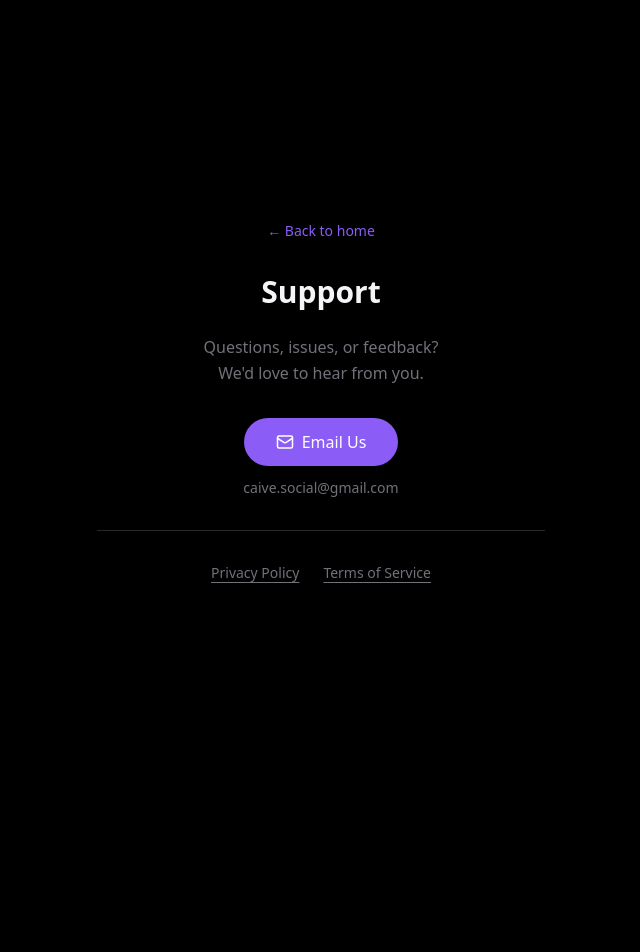
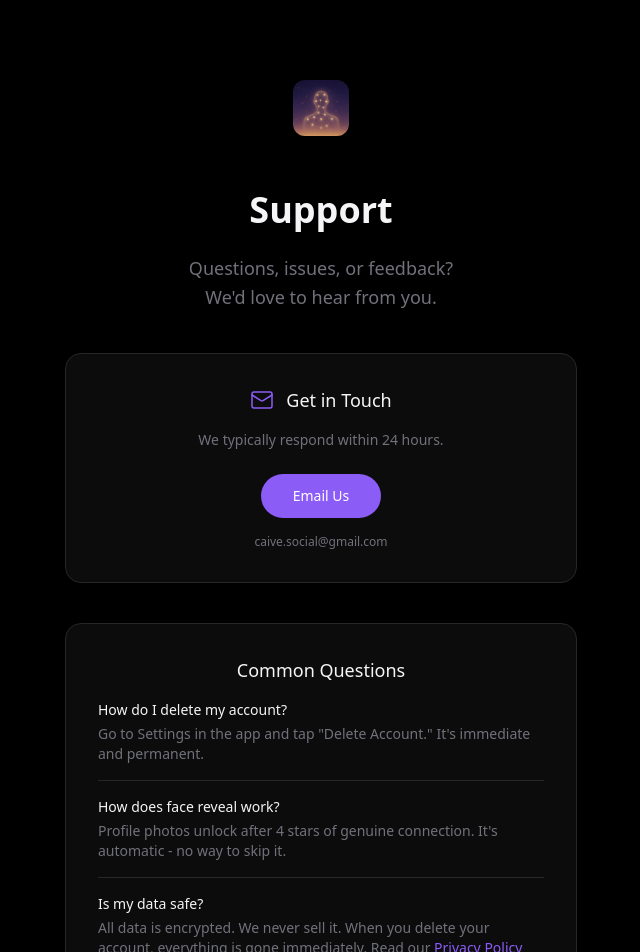
Before and after one commit to Owlwareness/soular-landing, a Next.js app: page /support in a window 1280 px wide. Shown: the top 952 px of the page, without its empty margins (319-959 px from the left). Before the commit the page ends 800 px from the top, so only its background shows below. Built offline with nearby package versions, Linux system fonts and the light colour scheme.

Commit message:
revamp support route

```diff
--- a/app/components/HeroSection.tsx
+++ b/app/components/HeroSection.tsx
@@ -14,9 +14,9 @@ export function HeroSection({ headline, tagline, appStoreUrl }: HeroSectionProps
         <Image
           src="/images/logo.png"
           alt="SoularVerse logo"
-          width={80}
-          height={80}
-          className="mx-auto mb-6 rounded-2xl md:w-24 md:h-24"
+          width={100}
+          height={100}
+          className="mx-auto mb-10 rounded-2xl md:w-32 md:h-32"
           priority
         />
         <h1 className="text-3xl font-bold text-foreground leading-tight md:text-6xl tracking-tight">
@@ -24,10 +24,10 @@ export function HeroSection({ headline, tagline, appStoreUrl }: HeroSectionProps
             {headline}
           </span>
         </h1>
-        <p className="mt-4 text-base text-muted md:text-xl">
+        <p className="mt-6 text-base text-muted md:text-xl">
           {tagline}
         </p>
-        <div className="mt-8 cta-glow inline-block">
+        <div className="mt-12 cta-glow inline-block">
           <AppStoreBadge url={appStoreUrl} />
         </div>
       </div>
--- a/app/support/page.tsx
+++ b/app/support/page.tsx
@@ -1,4 +1,5 @@
 import Link from 'next/link';
+import Image from 'next/image';
 
 export const metadata = {
   title: 'Support - SoularVerse',
@@ -7,46 +8,84 @@ export const metadata = {
 
 export default function Support() {
   return (
-    <main className="min-h-screen bg-background px-4 py-8 md:px-6 md:py-12 flex flex-col items-center justify-center">
-      <div className="max-w-md w-full text-center">
-        <Link href="/" className="text-accent hover:text-accent-light text-sm">
-          ← Back to home
+    <main className="min-h-screen bg-background px-4 py-12 md:py-20 flex flex-col items-center justify-center">
+      <div className="max-w-lg w-full text-center">
+        <Link href="/" className="inline-block mb-12">
+          <Image
+            src="/images/logo.png"
+            alt="SoularVerse logo"
+            width={56}
+            height={56}
+            className="mx-auto rounded-xl"
+          />
         </Link>
 
-        <h1 className="mt-8 text-3xl font-bold text-foreground">Support</h1>
+        <h1 className="text-4xl font-bold text-foreground">Support</h1>
 
-        <p className="mt-6 text-muted leading-relaxed">
+        <p className="mt-6 text-lg text-muted leading-relaxed">
           Questions, issues, or feedback?<br />
           We&apos;d love to hear from you.
         </p>
 
-        <a
-          href="mailto:caive.social@gmail.com"
-          className="mt-8 inline-flex items-center gap-2 rounded-full bg-accent hover:bg-accent-light text-white font-medium px-8 py-3 transition-colors"
-        >
+        <div className="mt-10 p-8 rounded-2xl border border-zinc-800 bg-zinc-900/50">
+          <div className="flex items-center justify-center gap-3 mb-4">
             <svg
               xmlns="http://www.w3.org/2000/svg"
-            width="18"
-            height="18"
+              width="24"
+              height="24"
               viewBox="0 0 24 24"
               fill="none"
               stroke="currentColor"
-            strokeWidth="2"
+              strokeWidth="1.5"
               strokeLinecap="round"
               strokeLinejoin="round"
+              className="text-accent"
               aria-hidden="true"
             >
               <rect width="20" height="16" x="2" y="4" rx="2" />
               <path d="m22 7-8.97 5.7a1.94 1.94 0 0 1-2.06 0L2 7" />
             </svg>
+            <h2 className="text-lg font-medium text-foreground">Get in Touch</h2>
+          </div>
+
+          <p className="text-sm text-muted mb-6">
+            We typically respond within 24 hours.
+          </p>
+
+          <a
+            href="mailto:caive.social@gmail.com"
+            className="inline-flex items-center gap-2 rounded-full bg-accent hover:bg-accent-light text-white font-medium px-8 py-3 transition-colors text-sm"
+          >
             Email Us
           </a>
 
-        <p className="mt-3 text-sm text-muted">
+          <p className="mt-4 text-xs text-muted">
             caive.social@gmail.com
           </p>
+        </div>
 
-        <hr className="my-8 border-zinc-800" />
+        <div className="mt-10 p-8 rounded-2xl border border-zinc-800 bg-zinc-900/50">
+          <h2 className="text-lg font-medium text-foreground mb-4">Common Questions</h2>
+
+          <div className="space-y-4 text-left">
+            <div>
+              <h3 className="text-sm font-medium text-foreground">How do I delete my account?</h3>
+              <p className="text-sm text-muted mt-1">Go to Settings in the app and tap &quot;Delete Account.&quot; It&apos;s immediate and permanent.</p>
+            </div>
+            <div className="border-t border-zinc-800 pt-4">
+              <h3 className="text-sm font-medium text-foreground">How does face reveal work?</h3>
+              <p className="text-sm text-muted mt-1">Profile photos unlock after 4 stars of genuine connection. It&apos;s automatic - no way to skip it.</p>
+            </div>
+            <div className="border-t border-zinc-800 pt-4">
+              <h3 className="text-sm font-medium text-foreground">Is my data safe?</h3>
+              <p className="text-sm text-muted mt-1">All data is encrypted. We never sell it. When you delete your account, everything is gone immediately. Read our{' '}
+                <Link href="/privacy" className="text-accent hover:text-accent-light underline">Privacy Policy</Link> for details.
+              </p>
+            </div>
+          </div>
+        </div>
+
+        <hr className="my-10 border-zinc-800" />
 
         <div className="flex justify-center gap-6">
           <Link
@@ -54,6 +93,12 @@ export default function Support() {
             className="text-sm text-muted hover:text-foreground transition-colors underline underline-offset-4"
           >
             Privacy Policy
+          </Link>
+          <Link
+            href="/"
+            className="text-sm text-muted hover:text-foreground transition-colors underline underline-offset-4"
+          >
+            Home
           </Link>
           <Link
             href="/terms"
```
Lines whose indentation alone changed are shown as unchanged.
